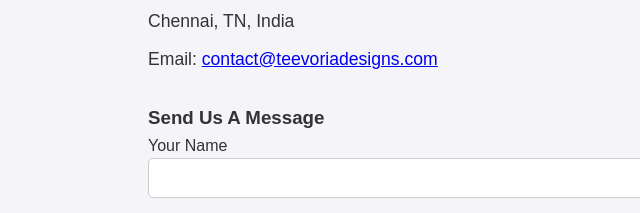
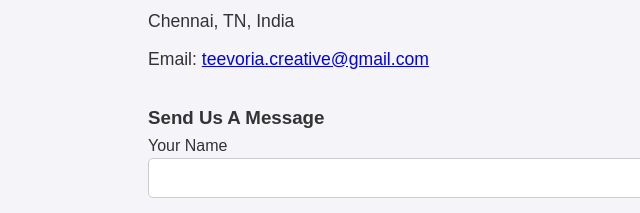
Before and after one commit to Mohanraj2622/Teevoria, a plain HTML site: page contact.html in a window 1280 px wide. Shown: the part 263-476 px from the top of the page, 12-652 px from the left. Drawn offline with Linux system fonts and the light colour scheme.

Commit message:
Update contact.html

```diff
--- a/contact.html
+++ b/contact.html
@@ -219,7 +219,7 @@
             <h3>Our Office</h3>
             <p>Karapakkam,</p>
             <p>Chennai, TN, India</p>
-            <p>Email: <a href="mailto:contact@teevoriadesigns.com">contact@teevoriadesigns.com</a></p>
+            <p>Email: <a href="mailto:teevoria.creative@gmail.com">teevoria.creative@gmail.com</a></p>
         </div>
 
         <!-- Contact Form -->
```
